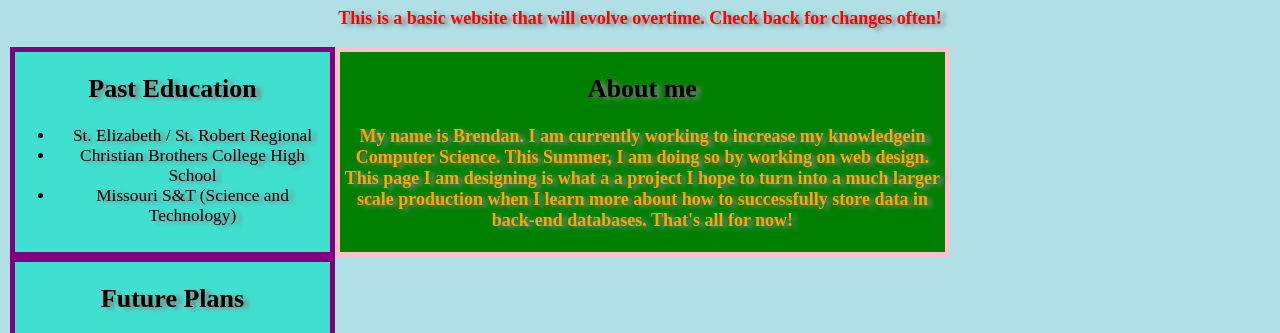
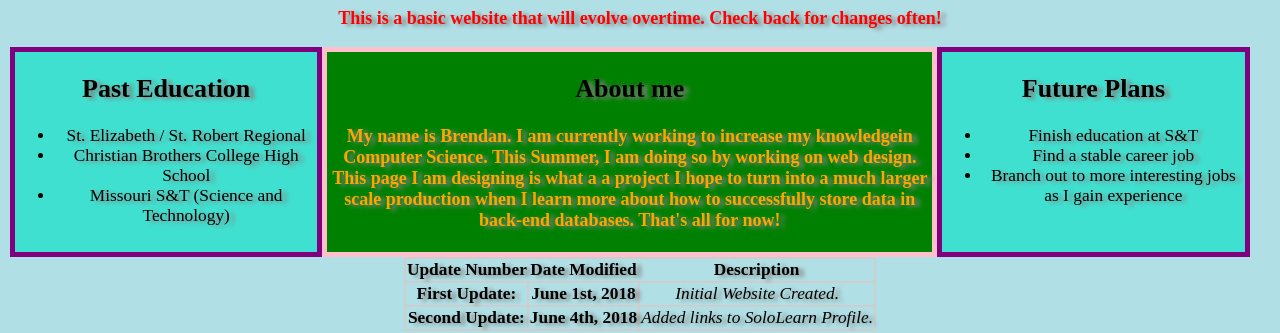
Before and after one commit to bafz86/bafz86.github.io, a plain HTML site: page index.html in a window 1280 px wide. Shown: the part 87-420 px from the top of the page. Drawn offline with Linux system fonts and the light colour scheme.

Commit message:
More friendly layout for smaller screens

```diff
--- a/first.css
+++ b/first.css
@@ -33,7 +33,7 @@ table-layout: fixed;
 }
 
 .column.side {
-	width: 25%;
+	width: 24%;
 	border: 5px solid #cecece;
 	border-color: purple;
 	background-color: turquoise;
```
